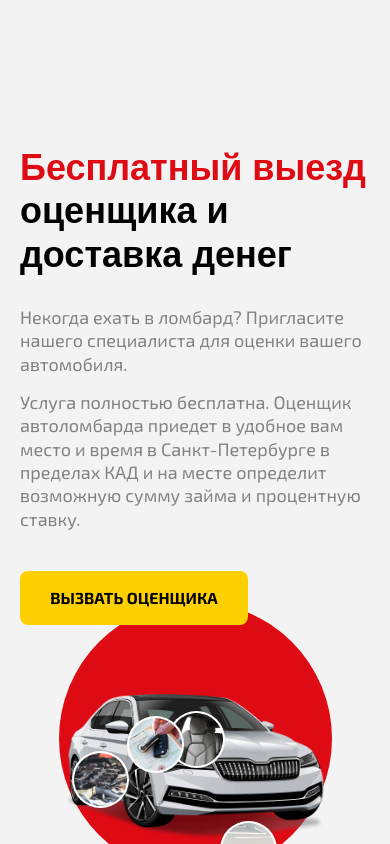
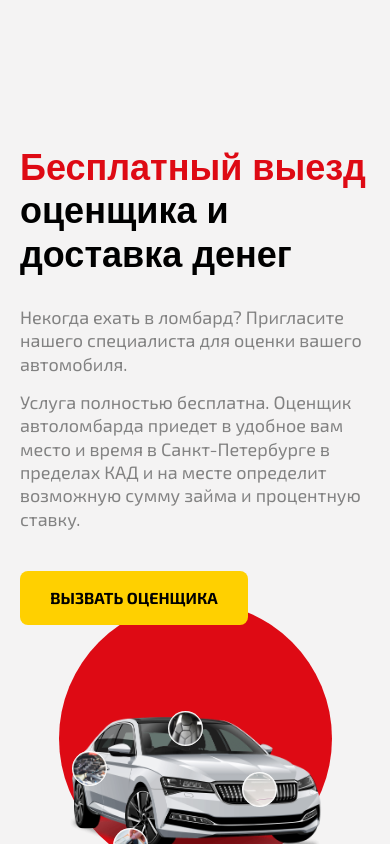
Before and after one commit to Vallek/activica-test, a plain HTML site: page index.html in a window 390 px wide. Shown: the part 1156-2000 px from the top of the page. Drawn offline with Linux system fonts and the light colour scheme.

Commit message:
assess responsive

```diff
--- a/css/style.css
+++ b/css/style.css
@@ -55,6 +55,7 @@
 	font-size: 18px;
 	color: var(--grey);
 	background-color: var(--grey-light);
+	min-width: 360px;
 }
 
 a {
@@ -373,12 +374,20 @@ img {
 	background-position: 100% 0%, 162% 130%;
 }
 
-@media screen and (max-width: 1750px) {
+@media screen and (max-width: 1750px) and (min-width: 1080px) {
 	.intro {
-		background-size: 40%, 50%;
-		background-position: 100% 50%, 140% 20%;
+		background-size: 700px, 50%;
+		background-position: 100% 50%, 140% 30%;
 	}
 }
+
+@media screen and (max-width: 1080px) {
+	.intro {
+		background-size: 400px, 50%;
+		background-position: 100% 50%, 140% 30%;
+	}
+}
+
 
 @media screen and (max-width: 768px) {
 	.intro {
@@ -403,13 +412,14 @@ img {
 		min-height: 700px;
 		background-image: url('../img/car_compr.png'), url('../img/bg-circle.svg');
 		background-repeat: no-repeat;
-		background-size: 40%, 50%;
+		background-size: 45%, 50%;
 		background-position: 20% 85%, 50% 95%;
 	}
 }
 
 @media screen and (max-width: 400px) {
 	.intro__content {
+		background-size: 200px, 50%;
 		padding: 100px 20px;
 	}
 }
@@ -610,6 +620,12 @@ img {
 	}
 }
 
+@media screen and (min-width: 1254px) and (max-width: 1360px) {
+	.assess {
+		background-position: -17% 54%;
+	}
+}
+
 @media screen and (max-width: 660px) {
 	.assess {
 		background-size: 70%;
@@ -622,7 +638,7 @@ img {
 	flex: 1 1 625px;
 	max-width: 625px;
 	min-height: 345px;
-	padding-top: 46px;
+	margin-top: 46px;
 	background-image: url('../img/car-2_compr.png');
 	background-repeat: no-repeat;
 	background-position: 100% 100%;
@@ -632,15 +648,15 @@ img {
 	.assess__graph {
 		background-position: 50% 50%;
 		background-size: 444px 247px;
-		/* max-width: 444px;
-		min-height: 247px; */
+		max-width: 444px;
+		min-height: 247px;
 	}
 }
 
 @media screen and (max-width: 450px) {
 	.assess__graph {
 		background-position: 50% 50%;
-		background-size: 274px 152px;
+		background-size: contain;
 		max-width: 274px;
 		min-height: 152px;
 	}
@@ -663,12 +679,20 @@ img {
 
 .assess__item {
 	position: absolute;
+	z-index: 1;
 }
 
 @media screen and (max-width: 660px) {
 	.assess__item {
 		width: 57px;
 		height: 57px;
+	}
+}
+
+@media screen and (max-width: 450px) {
+	.assess__item {
+		width: 35px;
+		height: 35px;
 	}
 }
 
@@ -681,7 +705,7 @@ img {
 	left: 0;
 }
 .assess__item_body {
-	top: 110px;
+	top: 40%;
   right: 90px;
 }
 .assess__item_keys {
@@ -701,8 +725,8 @@ img {
 		right: 20%;
 	}
 	.assess__item_keys {
-		bottom: 90px;
-		left: 25%;
+		bottom: 0;
+		left: 20%;
 	}
 }
 
@@ -742,6 +766,16 @@ img {
 	border-radius: 50%;
 	background-color: var(--white);
 	z-index: -1;
+}
+
+@media screen and (max-width: 660px) {
+	.assess__feature {
+		font-size: 16px;
+		padding: 7px 0 8px 20px;
+	}
+	.assess__feature::after  {
+		width: 25px;
+	}
 }
 
 .assess__content {
--- a/js/main.js
+++ b/js/main.js
@@ -101,5 +101,6 @@ assessItem.forEach((el) => {
 	});
 	el.addEventListener('mouseout', () => {
 		assessText.classList.add('visually-hidden');
+		el.style.zIndex = 2;
 	});
 });
```
